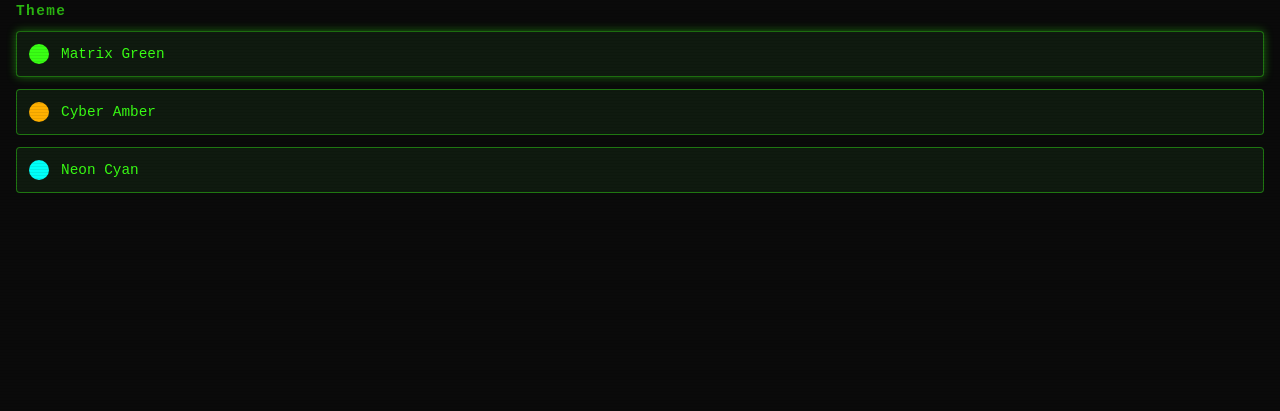
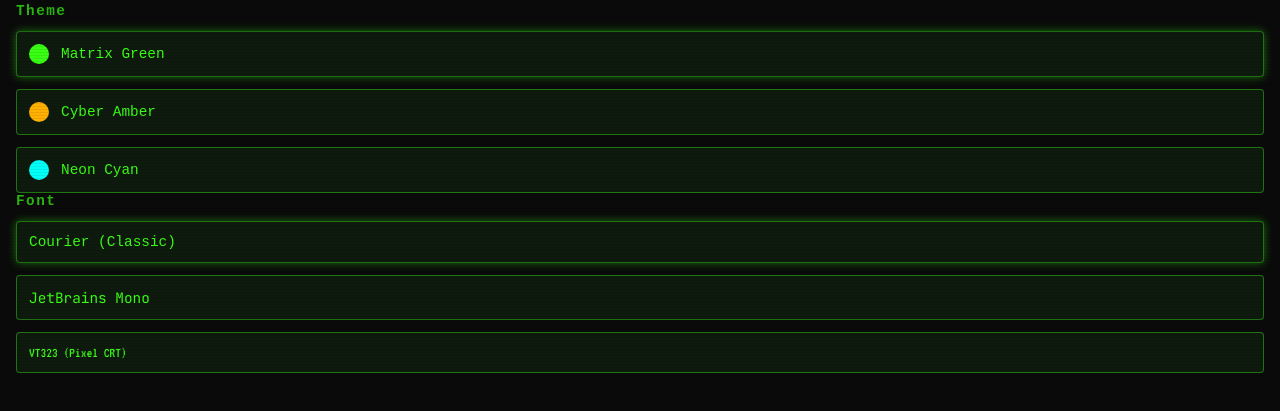
Before and after one commit to magicmomen/labos, a plain HTML site: page src/index.html in a window 1280 px wide. Both pictures are taken after a click on the button "⚙ SETTINGS". Shown: the part 121-532 px from the top of the page. Drawn offline with Linux system fonts and the light colour scheme.

Commit message:
Add font customization engine and picker UI

```diff
--- a/src/css/style.css
+++ b/src/css/style.css
@@ -3,6 +3,7 @@
   --bg-black: #0a0a0a;
   --panel-bg: #0f1a0f;
   --border-glow: rgba(57, 255, 20, 0.4);
+  --font-main: 'Courier New', monospace;
 }
 
 * {
@@ -14,7 +15,7 @@
 body {
   background: var(--bg-black);
   color: var(--neon-green);
-  font-family: 'Courier New', monospace;
+  font-family: var(--font-main);
   min-height: 100vh;
   position: relative;
   overflow-x: hidden;
@@ -110,7 +111,7 @@ body {
   background: transparent;
   border: 1px solid var(--border-glow);
   color: var(--neon-green);
-  font-family: 'Courier New', monospace;
+  font-family: var(--font-main);
   font-size: 0.75rem;
   padding: 0.4rem 0.7rem;
   border-radius: 4px;
--- a/src/index.html
+++ b/src/index.html
@@ -4,7 +4,10 @@
   <meta charset="UTF-8" />
   <meta name="viewport" content="width=device-width, initial-scale=1.0" />
   <title>LabOS</title>
-  <link rel="stylesheet" href="css/style.css?v=1" />
+  <link rel="preconnect" href="https://fonts.googleapis.com">
+  <link rel="preconnect" href="https://fonts.gstatic.com" crossorigin>
+  <link href="https://fonts.googleapis.com/css2?family=JetBrains+Mono&family=VT323&display=swap" rel="stylesheet">
+  <link rel="stylesheet" href="css/style.css?v=3" />
 </head>
 <body>
   <div class="crt-overlay"></div>
@@ -41,9 +44,12 @@
 
     <h3 class="settings-section-title">Theme</h3>
     <div id="theme-picker" class="theme-picker"></div>
+
+    <h3 class="settings-section-title">Font</h3>
+    <div id="font-picker" class="theme-picker"></div>
   </section>
 
-  <script src="js/theme.js?v=1"></script>
-  <script src="js/main.js?v=1"></script>
+  <script src="js/theme.js?v=3"></script>
+  <script src="js/main.js?v=3"></script>
 </body>
 </html>
--- a/src/js/main.js
+++ b/src/js/main.js
@@ -62,3 +62,37 @@ function renderThemePicker() {
 }
 
 renderThemePicker();
+
+// --- Font picker rendering ---
+const fontLabels = {
+  "courier": "Courier (Classic)",
+  "jetbrains": "JetBrains Mono",
+  "vt323": "VT323 (Pixel CRT)"
+};
+
+function renderFontPicker() {
+  const picker = document.getElementById("font-picker");
+  const active = getSavedFont();
+  picker.innerHTML = "";
+
+  Object.keys(fontLabels).forEach((fontName) => {
+    const swatch = document.createElement("div");
+    swatch.className = "theme-swatch" + (fontName === active ? " selected" : "");
+
+    const label = document.createElement("span");
+    label.className = "swatch-label";
+    label.style.fontFamily = FONTS[fontName];
+    label.textContent = fontLabels[fontName];
+
+    swatch.appendChild(label);
+
+    swatch.addEventListener("click", () => {
+      applyFont(fontName);
+      renderFontPicker();
+    });
+
+    picker.appendChild(swatch);
+  });
+}
+
+renderFontPicker();
--- a/src/js/theme.js
+++ b/src/js/theme.js
@@ -47,3 +47,29 @@ function initTheme() {
 
 // Run immediately on load
 initTheme();
+
+// --- Font engine ---
+const FONTS = {
+  "courier": "'Courier New', monospace",
+  "jetbrains": "'JetBrains Mono', 'Courier New', monospace",
+  "vt323": "'VT323', 'Courier New', monospace"
+};
+
+const FONT_STORAGE_KEY = "labos-active-font";
+
+function applyFont(fontName) {
+  const fontStack = FONTS[fontName];
+  if (!fontStack) {
+    console.warn(`Font "${fontName}" not found, falling back to courier`);
+    return applyFont("courier");
+  }
+  document.documentElement.style.setProperty("--font-main", fontStack);
+  localStorage.setItem(FONT_STORAGE_KEY, fontName);
+}
+
+function getSavedFont() {
+  return localStorage.getItem(FONT_STORAGE_KEY) || "courier";
+}
+
+// Apply saved font on load too
+applyFont(getSavedFont());
```
